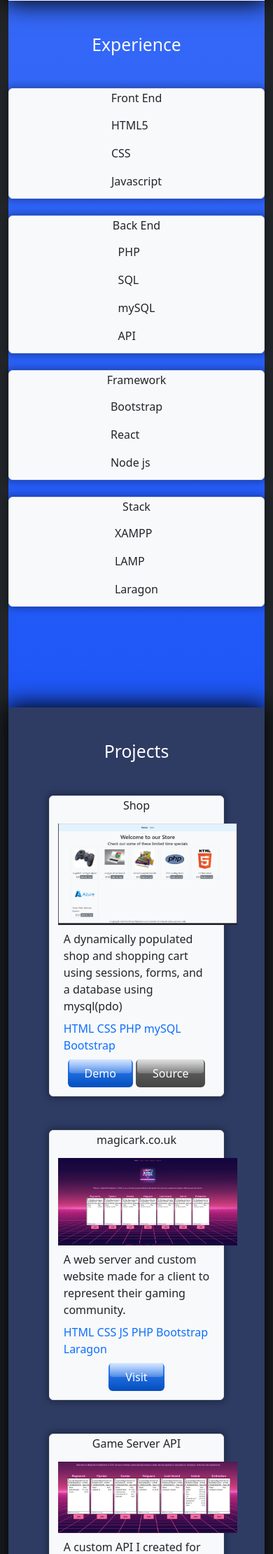
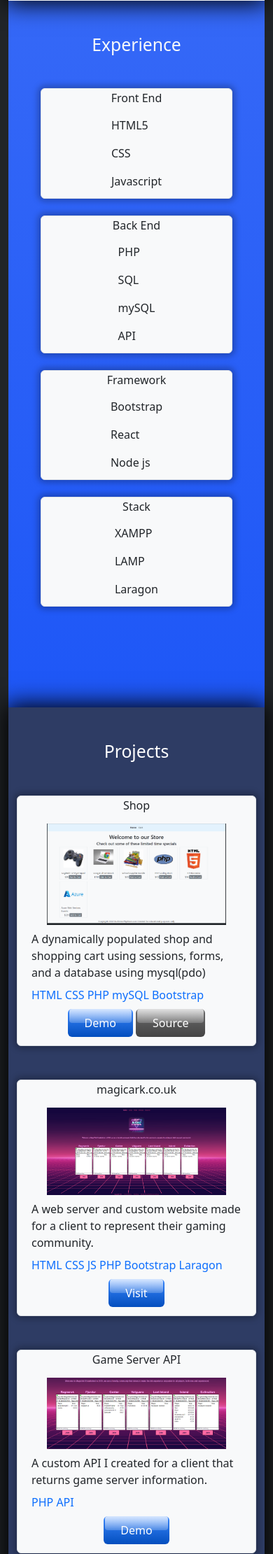
Before and after one commit to chrisrob210/chrisrob210.github.io, a PHP site: page / in a window 390 px wide. Shown: the part 690-2911 px from the top of the page at 70% size. Run offline with PHP 8.4, Linux system fonts and the light colour scheme.

Commit message:
updated responsive design

```diff
--- a/css/main.css
+++ b/css/main.css
@@ -167,12 +167,12 @@ body {
     width: fit-content;
 }
 
-.img-xp {
+/* .img-xp {
     display: none;
-}
+} */
 
 .img-project {
-    width: 256px;
+    width: 128px;
 }
 
 /* Effects----------------------- */
@@ -188,6 +188,12 @@ body {
     filter: drop-shadow(0 0 0.25rem black);
 }
 
+@media (min-width: 326px){
+    .img-project {
+        width: 256px;
+    }
+}
+
 /* Large devices (desktops, 992px and up) */
 @media (min-width: 992px) {
     .img-xp {
--- a/index.html
+++ b/index.html
@@ -37,7 +37,7 @@
                         <li class="nav-item"><a class="nav-link" href="#about">About</a></li>
                         <li class="nav-item"><a class="nav-link" href="#experience">Experience</a></li>
                         <li class="nav-item"><a class="nav-link" href="#projects">Projects</a></li>
-                   <!-- <li class="nav-item"><a class="nav-link" href="#slide-4">Passion Projects</a></li> -->
+                        <!-- <li class="nav-item"><a class="nav-link" href="#slide-4">Passion Projects</a></li> -->
                     </ul>
                 </div>
             </div>
@@ -81,17 +81,17 @@
             <!-- Row for cards -->
             <div class="row justify-content-center m-0 mt-5 mb-5 pb-5 gap-4">
                 <!-- Card for front end -->
-                <div class="col-md-2 p-1 border rounded bg-light shadow-small">
+                <div class="col-9 col-sm-4 col-md-2 p-1 border rounded bg-light shadow-small">
                     <h6 class="text-center">Front End</h6>
                     <div class="text-center">
                         <ul class="list-group w-fit p-0 mx-auto text-start">
-                            <li class="list-group-item bg-transparent border-0"><img class="img-xp"
+                            <li class="list-group-item bg-transparent border-0"><img class="img-xp d-none d-lg-inline"
                                     src="images/lang/HTML5_Logo_64.png">
                                 HTML5</li>
-                            <li class="list-group-item bg-transparent border-0"><img class="img-xp"
+                            <li class="list-group-item bg-transparent border-0"><img class="img-xp d-none d-lg-inline"
                                     src="images/lang/CSS3_Logo_64.png">
                                 CSS</li>
-                            <li class="list-group-item bg-transparent border-0"><img class="img-xp"
+                            <li class="list-group-item bg-transparent border-0"><img class="img-xp d-none d-lg-inline"
                                     src="images/lang/JS_Logo_64.png">
                                 Javascript
                             </li>
@@ -100,34 +100,37 @@
                     </div>
                 </div>
                 <!-- Card for Back end -->
-                <div class="col-md-2 p-1 border rounded bg-light shadow-small">
+                <div class="col-9 col-sm-4 col-md-2 p-1 border rounded bg-light shadow-small">
                     <h6 class="text-center">Back End</h6>
                     <ul class="list-group w-fit p-0 m-0 mx-auto text-start">
-                        <li class="list-group-item bg-transparent border-0"><img class="img-xp mx-1"
+                        <li class="list-group-item bg-transparent border-0"><img class="img-xp mx-1 d-none d-lg-inline"
                                 src="images/lang/php-original.svg">PHP</li>
-                        <li class="list-group-item bg-transparent border-0"><img class="img-xp mx-1"
+                        <li class="list-group-item bg-transparent border-0"><img class="img-xp mx-1 d-none d-lg-inline"
                                 src="images/lang/microsoftsqlserver-plain.svg">SQL</li>
-                        <li class="list-group-item bg-transparent border-0"><img class="img-xp mx-1"
-                                src="images/lang/mysql-original.svg">mySQL</li>
+                        <li class="list-group-item bg-transparent border-0"><img class="img-xp mx-1 d-none d-lg-inline"
+                                src="images/lang/mysql-original.svg">mySQL
+                        </li>
                         <li class="list-group-item bg-transparent border-0 text-lg-center">API</li>
                     </ul>
                 </div>
                 <!-- Card for Framework -->
-                <div class="col-md-2 p-1 border rounded bg-light shadow-small">
+                <div class="col-9 col-sm-4 col-md-2 p-1 border rounded bg-light shadow-small">
                     <h6 class="text-center">Framework</h6>
                     <ul class="list-group w-fit p-0 m-0 mx-auto text-start">
-                        <li class="list-group-item bg-transparent border-0"><img class="img-xp"
+                        <li class="list-group-item bg-transparent border-0"><img class="img-xp d-none d-lg-inline"
                                 src="images/lang/BS_Logo_64.png">
                             Bootstrap
                         </li>
-                        <li class="list-group-item bg-transparent border-0"><img class="img-xp mx-1"
-                                src="images/lang/react-original.svg">React</li>
-                        <li class="list-group-item bg-transparent border-0"><img class="img-xp mx-1"
-                                src="images/lang/nodejs-original.svg">Node js</li>
+                        <li class="list-group-item bg-transparent border-0"><img class="img-xp mx-1 d-none d-lg-inline"
+                                src="images/lang/react-original.svg">React
+                        </li>
+                        <li class="list-group-item bg-transparent border-0"><img class="img-xp mx-1 d-none d-lg-inline"
+                                src="images/lang/nodejs-original.svg">Node js
+                        </li>
                     </ul>
                 </div>
                 <!-- Card for Stack -->
-                <div class="col-md-2 p-1 border rounded bg-light shadow-small">
+                <div class="col-9 col-sm-4 col-md-2 p-1 border rounded bg-light shadow-small">
                     <h6 class="text-center">Stack</h6>
                     <ul class="list-group w-fit p-0 m-0 mx-auto text-start">
                         <li class="list-group-item bg-transparent border-0">XAMPP</li>
@@ -141,18 +144,19 @@
         <!-- Projects -->
         <section id="projects" class="m-0 pt-5 pb-5 bg-custom-project shadow-dark">
             <h2 class="text-center text-white">Projects</h2>
-            <div class="container w-75">
-                <div class="row d-flex justify-content-between align-items-evenly mt-5 mx-auto gap-5">
+            <div class="container">
+                <div class="row d-flex justify-content-evenly align-items-evenly mt-5 mx-auto gap-5">
                     <!-- Project Card -->
                     <div
-                        class="col-lg-5 d-flex flex-column align-items-evenly gap-2 pt-1 pb-1 border rounded bg-light shadow-small">
+                        class="col-md col-lg-5 d-flex flex-column align-items-evenly gap-2 pt-1 pb-1 border rounded bg-light shadow-small">
                         <!-- Project Card Title -->
                         <h6 class="text-center">Shop</h6>
                         <!-- Project Card Image -->
                         <div class="text-center"><img class="img-project" src="images/projects/phpshop.png">
                         </div>
                         <!-- Project Card Description -->
-                        <div class="px-2 mt-auto">A dynamically populated shop and shopping cart using sessions, forms,
+                        <div class="px-2 mt-auto">A dynamically populated shop and shopping cart using sessions,
+                            forms,
                             and
                             a
                             database using mysql(pdo)</div>
@@ -167,14 +171,15 @@
                     </div>
                     <!-- Project Card -->
                     <div
-                        class="col-lg-5 d-flex flex-column align-items-evenly gap-2 pt-1 pb-1 border rounded bg-light shadow-small">
+                        class="col-md col-lg-5 d-flex flex-column align-items-evenly gap-2 pt-1 pb-1 border rounded bg-light shadow-small">
                         <!-- Project Card Title -->
                         <h6 class="text-center">magicark.co.uk</h6>
                         <!-- Project Card Image -->
                         <div class="text-center"><img class="img-project" src="images/projects/magicark2.png">
                         </div>
                         <!-- Project Card Description -->
-                        <div class="px-2 mt-auto">A web server and custom website made for a client to represent their
+                        <div class="px-2 mt-auto">A web server and custom website made for a client to represent
+                            their
                             gaming community.
                         </div>
                         <!-- Project Card Languages / Frameworks / ETC used -->
@@ -186,14 +191,15 @@
                     </div>
                     <!-- Project Card -->
                     <div
-                        class="col-lg-5 d-flex flex-column align-items-evenly gap-2 pt-1 pb-1 border rounded bg-light shadow-small">
+                        class="col-md col-lg-5 d-flex flex-column align-items-between gap-2 pt-1 pb-1 border rounded bg-light shadow-small">
                         <!-- Project Card Title -->
                         <h6 class="text-center">Game Server API</h6>
                         <!-- Project Card Image -->
                         <div class="text-center"><img class="img-project" src="images/projects/magicark-api.png">
                         </div>
                         <!-- Project Card Description -->
-                        <div class="px-2 mt-auto">A custom API I created for a client.
+                        <div class="px-2 mt-auto">A custom API I created for a client that returns game server
+                            information.
                         </div>
                         <!-- Project Card Languages / Frameworks / ETC used -->
                         <div class="px-2 text-primary mt-auto">PHP API</div>
@@ -205,20 +211,20 @@
                     </div>
                     <!-- Project Card -->
                     <div
-                        class="col-lg-5 d-flex flex-column align-items-evenly gap-1 pt-1 pb-1 border rounded bg-light shadow-small">
+                        class="col-md col-lg-5 d-flex flex-column align-items-evenly gap-1 pt-1 pb-1 border rounded bg-light shadow-small">
                         <!-- Project Card Title -->
                         <h6 class="text-center">Devotional Journal</h6>
                         <!-- Project Card Image -->
                         <div class="text-center"><img class="img-project" src="images/projects/devo.png"></div>
                         <!-- Project Card Description -->
-                        <div class="px-2  mt-auto">A devotional journal. Protected by a SQL
+                        <div class="px-2 mt-auto mx-auto">A devotional journal. Protected by a SQL
                             login password system to keep entries private to the user. Entries are stored in the
                             database.
                         </div>
                         <div class="px-2">Login: Chriserino<br /> Password:
                             DemoJournal </div>
                         <!-- Project Card Languages / Frameworks / ETC used -->
-                        <div class="px-2 text-primary mt-auto">HTML CSS JS PHP mySQL Bootstrap</div>
+                        <div class="px-2 text-primary mt-auto mx-auto">HTML CSS JS PHP mySQL Bootstrap</div>
                         <!-- Project Card Link -->
                         <div class="text-center mt-auto mb-2"><a class="btn btn-custom"
                                 href="http://chrisrobinson.great-site.net/projects/devotional/" target="_blank">Demo</a>
@@ -230,11 +236,11 @@
             </div>
         </section>
 
-   <!-- <section id="slide-4">
+        <!-- <section id="slide-4">
             <h2 class="text-center">Passion Projects</h2>
         </section> -->
     </main>
-    <footer class="container mt-5 text-center text-white">Copyright 2022 Chris Robinson</footer>
+    <footer class="container mt-5 mb-3 text-center text-white">Copyright 2022 Chris Robinson</footer>
 
 </body>
 
```
